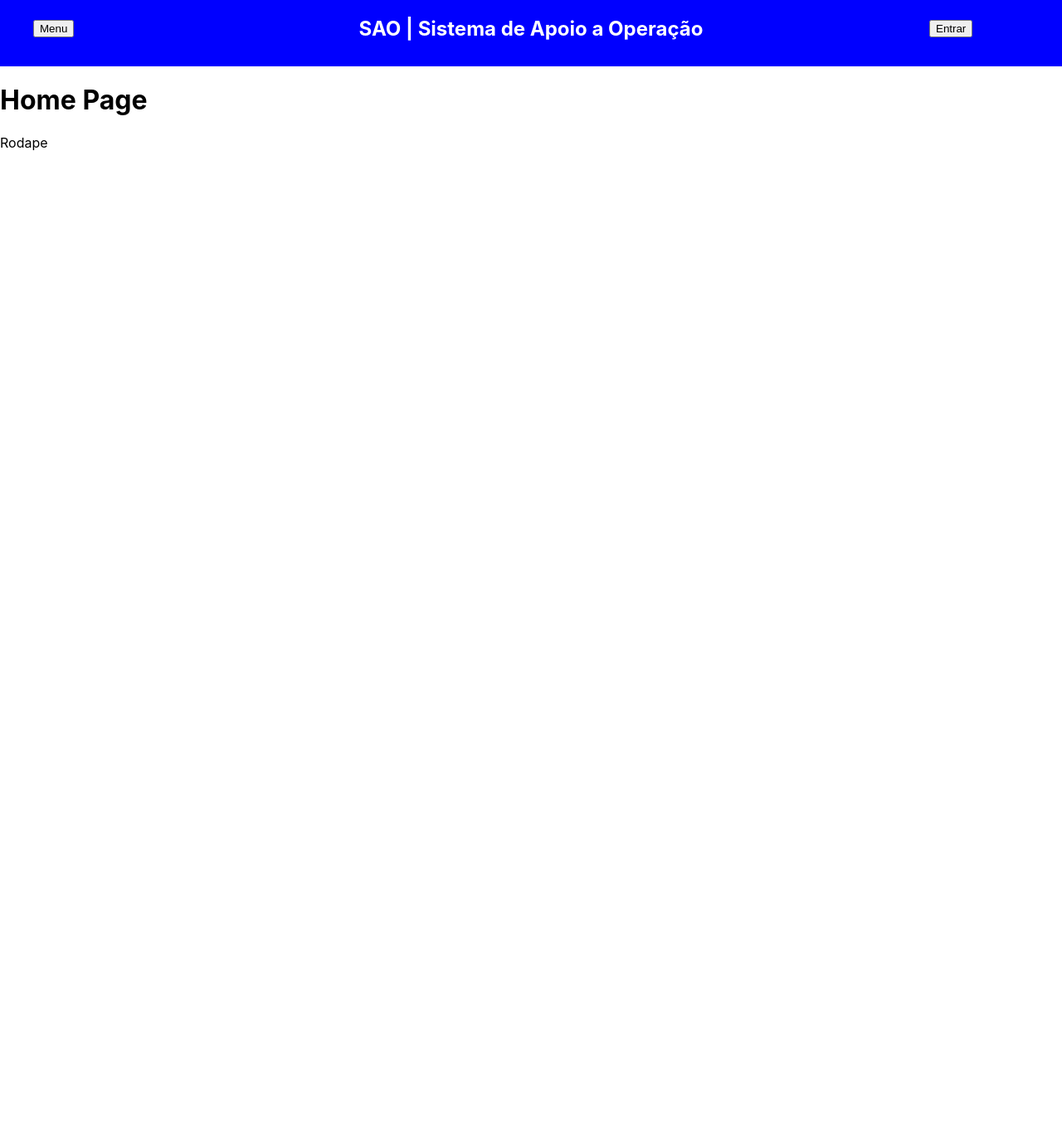
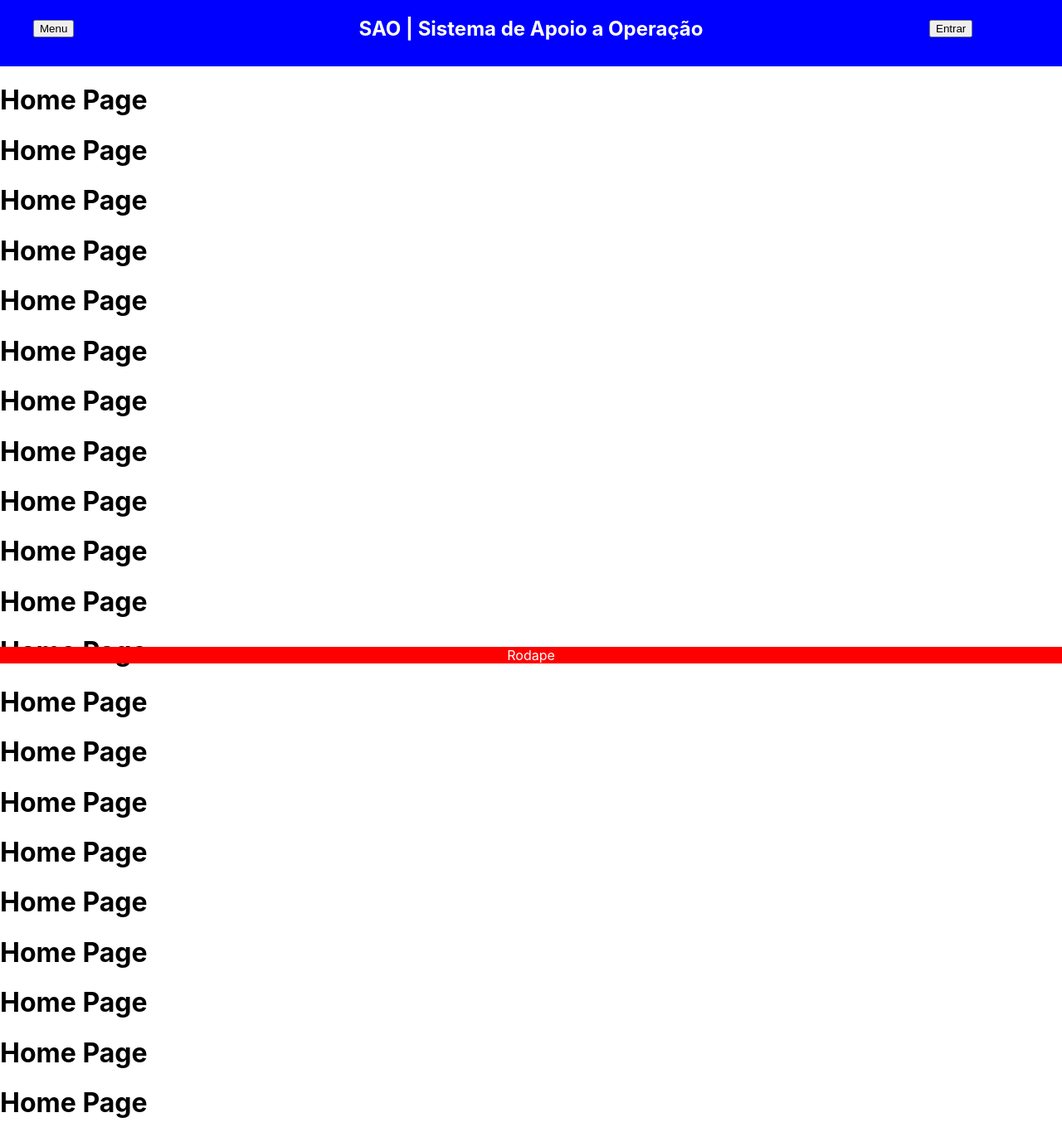
Before and after one commit to artphil/giope-app, a Next.js app: page / in a window 1280 px wide. Shown: the whole page at 83% size. Before the commit the page ends 800 px from the top, so only its background shows below. Built offline with nearby package versions, Linux system fonts and the light colour scheme.

Commit message:
Criando rodape

```diff
--- /dev/null
+++ b/src/padroes/Footer/Footer.module.css
@@ -0,0 +1,9 @@
+.footer {
+	position: fixed;
+	left: 0;
+	bottom: 0;
+	width: 100%;
+	background-color: red;
+	color: white;
+	text-align: center;
+  }
--- /dev/null
+++ b/src/padroes/Footer/index.tsx
@@ -0,0 +1,13 @@
+import estilos from './Footer.module.css'
+
+function Footer() {
+	return (
+		<div className={estilos.footer}>
+			<footer>
+				Rodape
+			</footer>
+		</div>
+	 );
+}
+
+export default Footer;
--- a/src/telas/Home/index.tsx
+++ b/src/telas/Home/index.tsx
@@ -1,4 +1,5 @@
 import Head from "next/head";
+import Footer from "../../padroes/Footer";
 import Navbar from "../../padroes/Navbar";
 
 function Home() {
@@ -10,11 +11,52 @@ function Home() {
 				<h1>
 					Home Page
 				</h1>
+				<h1>
+					Home Page
+				</h1><h1>
+					Home Page
+				</h1><h1>
+					Home Page
+				</h1><h1>
+					Home Page
+				</h1><h1>
+					Home Page
+				</h1><h1>
+					Home Page
+				</h1><h1>
+					Home Page
+				</h1><h1>
+					Home Page
+				</h1><h1>
+					Home Page
+				</h1><h1>
+					Home Page
+				</h1><h1>
+					Home Page
+				</h1><h1>
+					Home Page
+				</h1><h1>
+					Home Page
+				</h1><h1>
+					Home Page
+				</h1><h1>
+					Home Page
+				</h1><h1>
+					Home Page
+				</h1><h1>
+					Home Page
+				</h1><h1>
+					Home Page
+				</h1><h1>
+					Home Page
+				</h1><h1>
+					Home Page
+				</h1>
 			</main>
 
-			<footer>
-				Rodape
-			</footer></>
+
+			<Footer />
+		</>
 	);
 }
 
```
